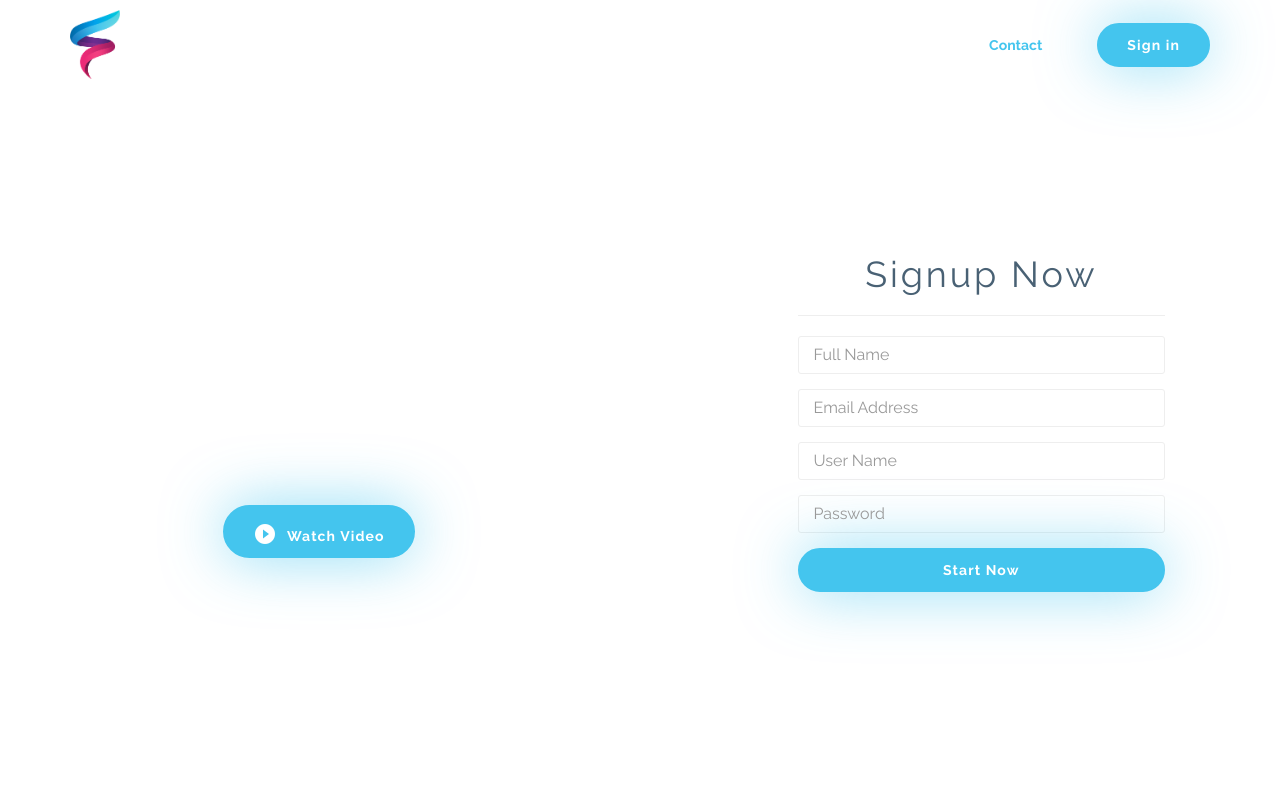
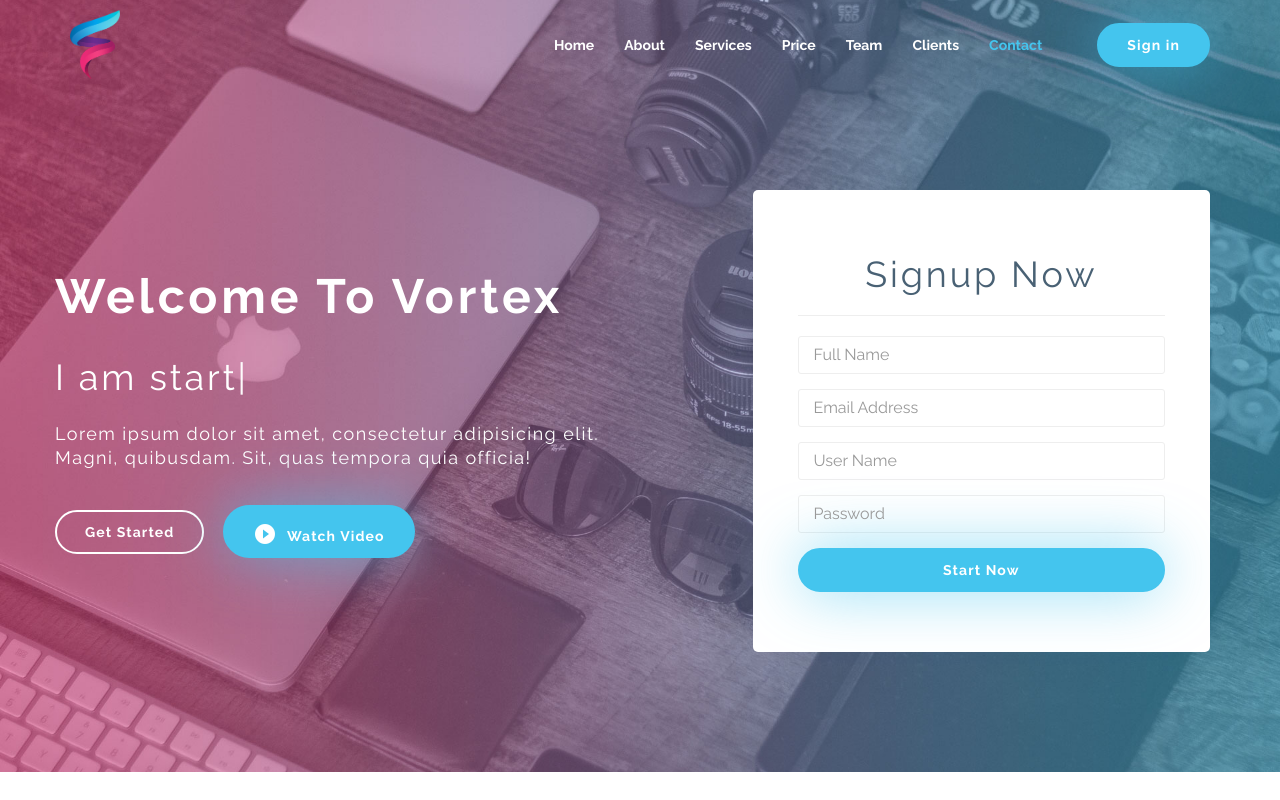
Before and after one commit to EvgeniyNoskovqa/IPR-Landing, a plain HTML site: page index.html in a window 1280 px wide. Shown: the top 800 px of the page. Drawn offline with nearby package versions, Linux system fonts and the light colour scheme; some packages are replaced by stand-ins of ours; files whose address does not match are found by name.

Commit message:
add fixes

```diff
--- a/main.css
+++ b/main.css
@@ -471,7 +471,7 @@ nav.navbar.bootsnav.navbar-fixed .button-holder {
 #home {
   position: relative;
   padding: 190px 0px 120px 0px;
-  background: url(../img/banner.jpg);
+  background: url(assets/img/banner.jpg);
   background-position: center;
   background-size: cover;
   background-repeat: no-repeat; }
```
Also changed, not shown: index.html (+1 -2 lines).
